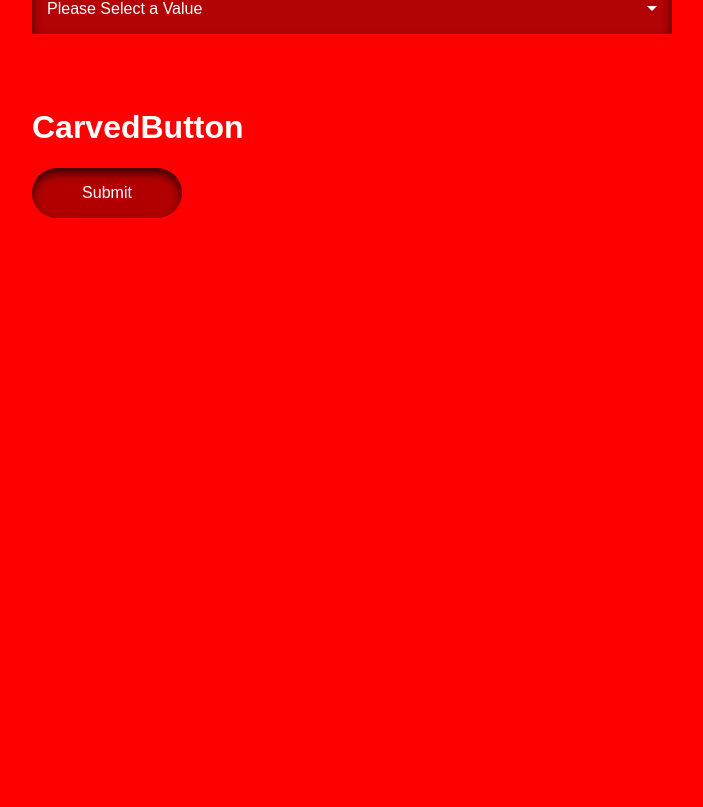
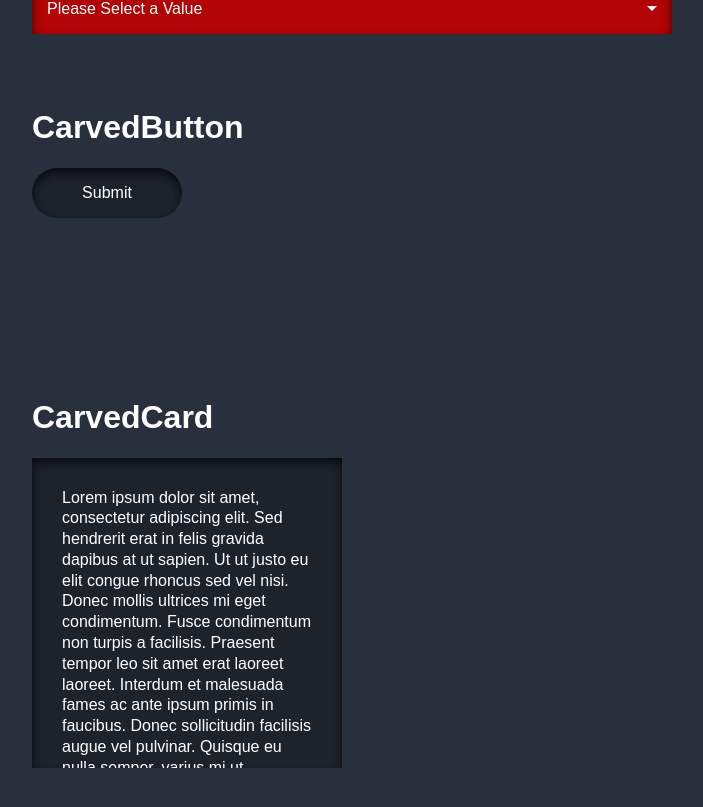
Before and after one commit to plurid/carved-ui, a React (Create React App) app: page / in a window 1280 px wide. Shown: the part 2035-2842 px from the top of the page, without its empty margins (288-991 px from the left). Before the commit the page ends 2392 px from the top, so only its background shows below. Built offline with nearby package versions, Linux system fonts and the light colour scheme.

Commit message:
dev: CarvedCard

```diff
--- a/src/examples/App.tsx
+++ b/src/examples/App.tsx
@@ -1,5 +1,6 @@
 import React from "react";
 import { CarvedButton } from "../lib";
+import { CarvedCard } from "../lib";
 import { CarvedInput } from "../lib";
 import { CarvedSelector } from "../lib";
 
@@ -230,6 +231,22 @@ const App = () => (
         <br />
         <br />
         <br />
+
+        <br />
+        <br />
+        <h1>CarvedCard</h1>
+
+        <CarvedCard
+            text="Lorem ipsum dolor sit amet, consectetur adipiscing elit. Sed hendrerit erat in felis gravida dapibus at ut sapien. Ut ut justo eu elit congue rhoncus sed vel nisi. Donec mollis ultrices mi eget condimentum. Fusce condimentum non turpis a facilisis. Praesent tempor leo sit amet erat laoreet laoreet. Interdum et malesuada fames ac ante ipsum primis in faucibus. Donec sollicitudin facilisis augue vel pulvinar. Quisque eu nulla semper, varius mi ut, condimentum enim. Proin fermentum malesuada ligula at porttitor."
+        />
+
+
+        <br />
+        <br />
+        <br />
+        <br />
+        <br />
+        <br />
     </div>
 );
 
--- a/src/index.scss
+++ b/src/index.scss
@@ -1,7 +1,7 @@
 html, body {
-    // background-color: hsl(220, 20%, 20%);
+    background-color: hsl(220, 20%, 20%);
     // background-color: white;
-    background-color: red;
+    // background-color: red;
     // color: black;
     color: white;
 }
--- /dev/null
+++ b/src/lib/components/CarvedCard/index.tsx
@@ -0,0 +1,40 @@
+import React, { Component } from "react";
+import classNames from 'classnames/bind';
+
+import styles from './styles.module.scss';
+
+const cx = classNames.bind(styles);
+
+
+
+interface CarvedCardProperties {
+    text: string,
+    onClick?: any,
+}
+
+interface CarvedCardState {
+}
+
+
+class CarvedCard extends Component<CarvedCardProperties, CarvedCardState> {
+    constructor(props: CarvedCardProperties) {
+        super(props);
+
+        this.state = {
+        };
+    }
+
+    render() {
+        const { text } = this.props;
+
+        return (
+            <div className={ cx(styles.carvedFormGroup) }>
+                <div className={ cx(styles.carvedCard) }>
+                    {text}
+                </div>
+            </div>
+        );
+    }
+}
+
+export default CarvedCard;
--- /dev/null
+++ b/src/lib/components/CarvedCard/styles.module.scss
@@ -0,0 +1,24 @@
+.carvedFormGroup {
+    margin-bottom: 1rem;
+}
+
+
+.carvedCard {
+    background-color: hsla(0, 0%, 0%, 0.3);
+    box-shadow: inset 0 5px 10px 0 rgba(0, 0, 0, 0.7);
+    border: none;
+    outline: none;
+    color: white;
+    // border-radius: 25px;
+    padding: 30px 30px;
+    font-size: 16px;
+    line-height: 1.3;
+    width: 250px;
+    height: 250px;
+    overflow: auto;
+    transition: box-shadow 250ms linear, color 250ms linear;
+}
+
+.carvedCard:hover {
+    box-shadow: inset 0 10px 15px 0 rgba(0, 0, 0, 0.7);
+}
--- a/src/lib/index.ts
+++ b/src/lib/index.ts
@@ -1,4 +1,5 @@
 import CarvedButton from "./components/CarvedButton";
+import CarvedCard from "./components/CarvedCard";
 import CarvedInput from "./components/CarvedInput";
 import CarvedSelector from "./components/CarvedSelector";
 
@@ -6,6 +7,7 @@ import CarvedSelector from "./components/CarvedSelector";
 
 export {
     CarvedButton,
+    CarvedCard,
     CarvedInput,
     CarvedSelector,
 };
```
Also changed, not shown: 1 other file (tests, documents, lock files or other folders).
